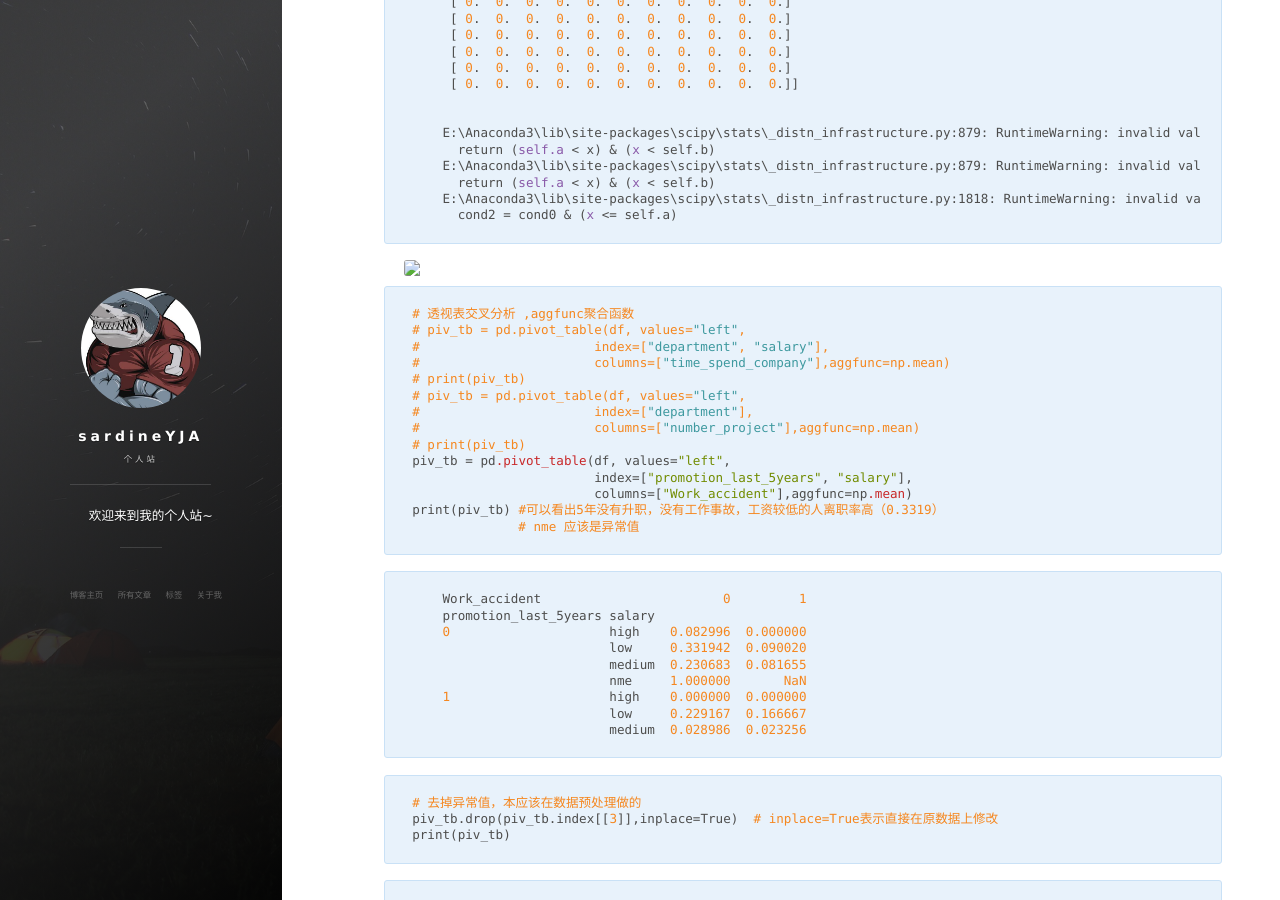
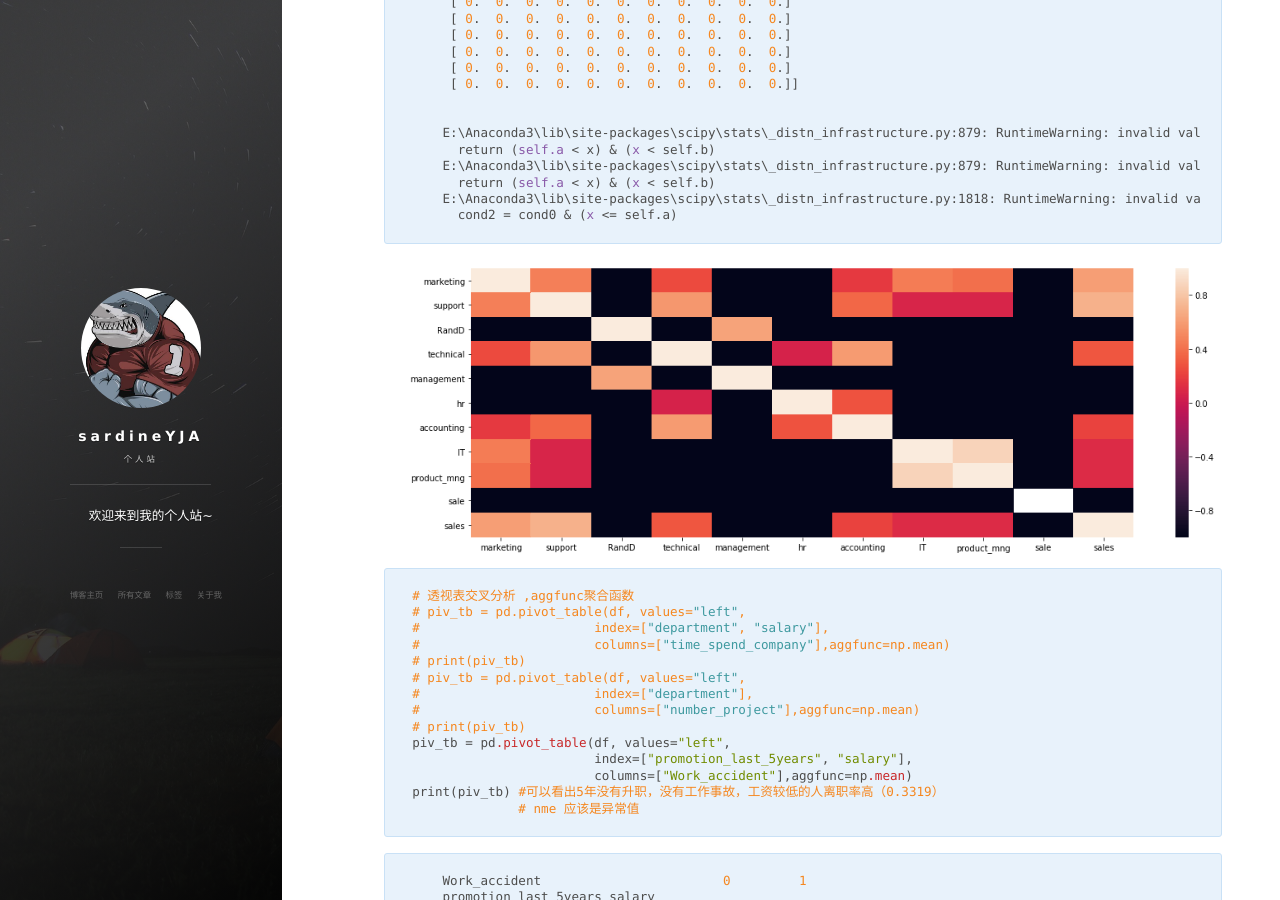
Before and after one commit to sardineYJA/sardineYJA.github.io, a Jekyll site: the page built from _posts/2019-01-10-python-analysis2.md, in a window 1280 px wide and 900 px high, scrolled down 4519 px. Built offline with Jekyll 4.4.1, drawn with Linux system fonts in a browser that asks for light colours; nearby versions of some CDN libraries; comment, search, counter and statistics services are not loaded.

Commit message:
Update 2019-01-10-python-analysis2.md

````diff
--- a/_posts/2019-01-10-python-analysis2.md
+++ b/_posts/2019-01-10-python-analysis2.md
@@ -246,7 +246,7 @@
     E:\Anaconda3\lib\site-packages\scipy\stats\_distn_infrastructure.py:1818: RuntimeWarning: invalid value encountered in less_equal
       cond2 = cond0 & (x <= self.a)
 ```
-<img src="/images/posts/2019-02-03/output_24_2.png">
+<img src="/images/posts/2019-01-10/output_24_2.png">
 
 
 
@@ -301,7 +301,7 @@
            cmap=sns.color_palette('Reds',n_colors=256))  # 颜色随值大而变深
 plt.show()
 ```
-<img src="/images/posts/2019-02-03/output_27_0.png">
+<img src="/images/posts/2019-01-10/output_27_0.png">
 
 
 
@@ -311,7 +311,7 @@
 sns.barplot(x="salary",y="left",hue="department",data=df)
 plt.show()
 ```
-<img src="/images/posts/2019-02-03/output_28_1.png">
+<img src="/images/posts/2019-01-10/output_28_1.png">
 
 
 
@@ -333,4 +333,4 @@
 plt.show()
 
 ```
-<img src="/images/posts/2019-02-03/output_29_1.png">
+<img src="/images/posts/2019-01-10/output_29_1.png">
````
